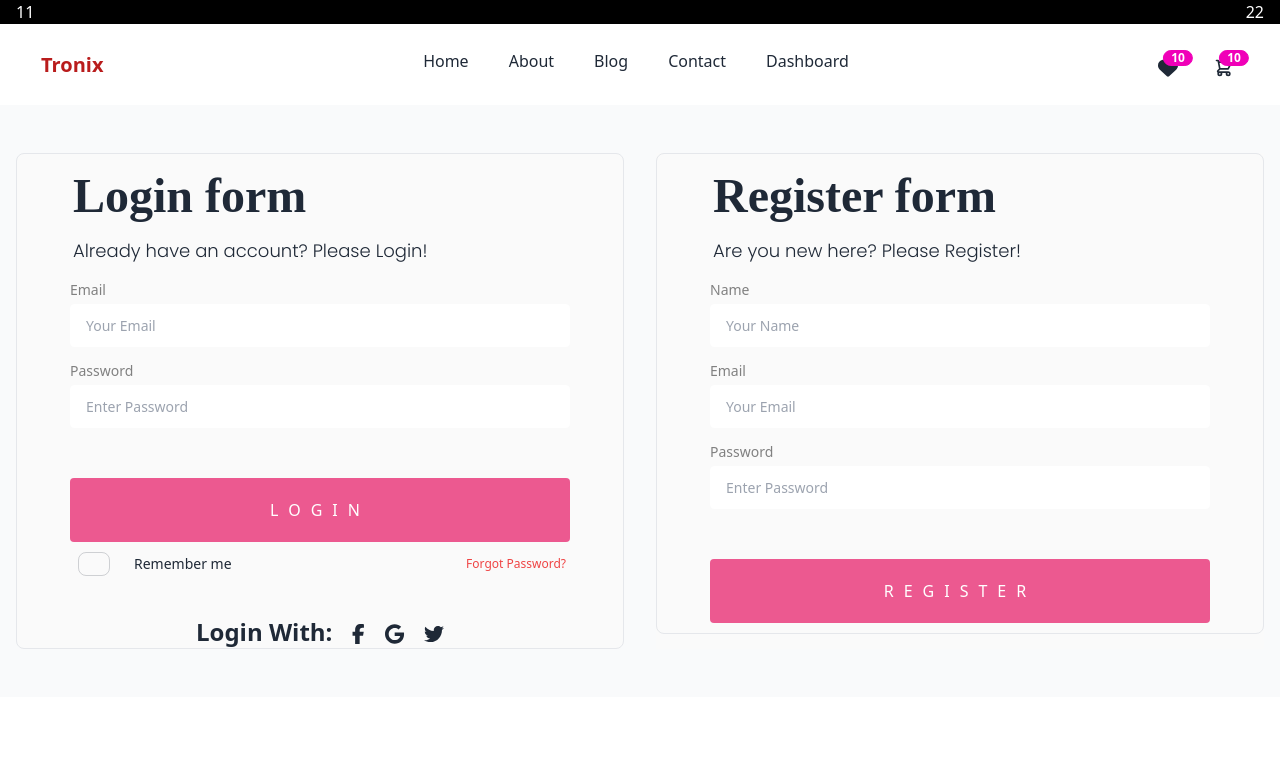
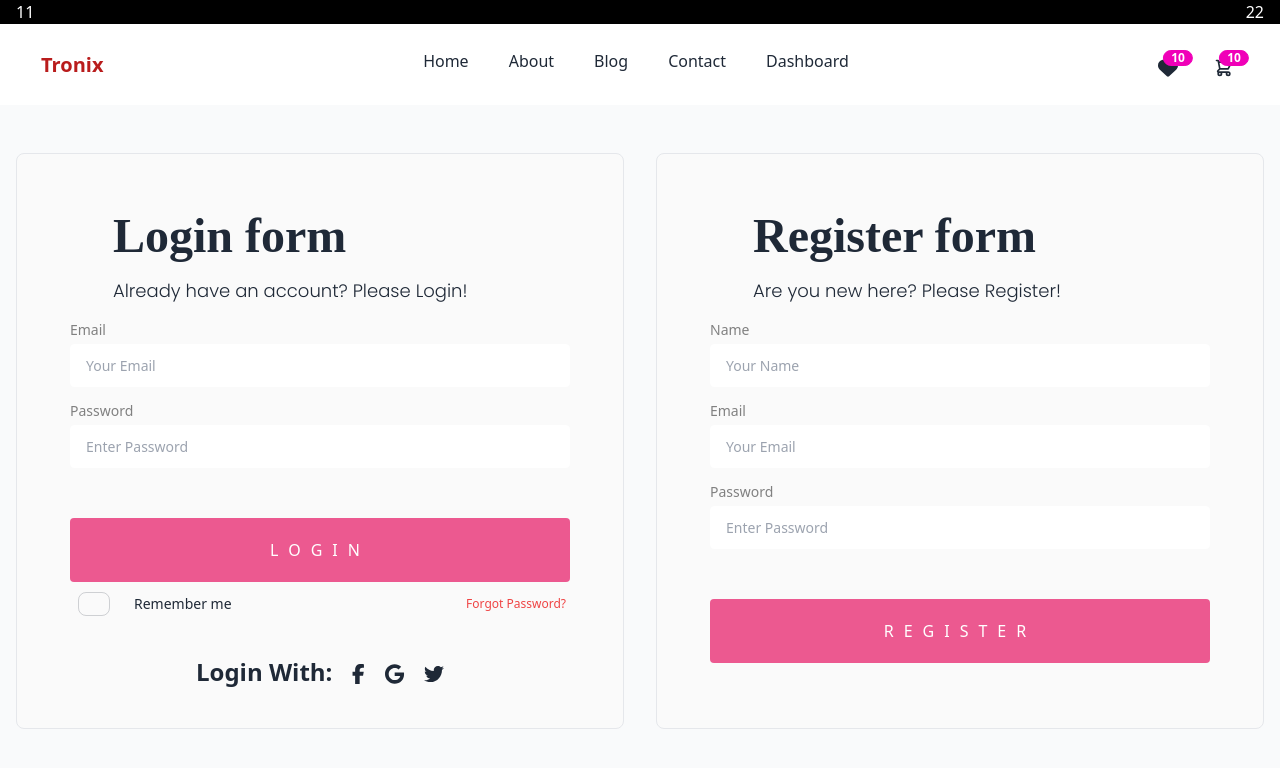
Before and after one commit to DevTabibur/tronix-app, a React (Create React App) app: page /login in a window 1280 px wide. Shown: the top 768 px of the page. Built offline with nearby package versions, Linux system fonts and the light colour scheme; no server answers.

Commit message:
login page designed done

```diff
--- a/src/Pages/Login/Login.jsx
+++ b/src/Pages/Login/Login.jsx
@@ -63,7 +63,7 @@ const Login = () => {
       <div className="container mx-auto px-4">
         <div className="md:grid grid-cols-2 gap-8 gy-4">
 
-          <div className="left-col border rounded-lg">
+          <div className="left-col border rounded-lg p-10">
             <div className="login-form">
               <h1 className="text-2xl form-title ml-14 my-3">Login form</h1>
               <p className="form-sub-title mb-3 ml-14">
@@ -144,7 +144,7 @@ const Login = () => {
             </div>
           </div>
 
-          <div className="right-col">
+          <div className="right-col border rounded-lg p-10">
 
             <Register />
           </div>
--- a/src/Pages/Shared/Register/Register.jsx
+++ b/src/Pages/Shared/Register/Register.jsx
@@ -47,7 +47,7 @@ const Register = () => {
 
   return (
     <div className="register-form">
-      <div className="left-col border rounded-lg">
+      <div className="left-col">
         <div className="login-form">
           <h1 className="text-2xl form-title ml-14 my-3">Register form</h1>
           <p className="form-sub-title mb-3 ml-14">
```
Also changed, not shown: 1 other file (tests, documents, lock files or other folders).
